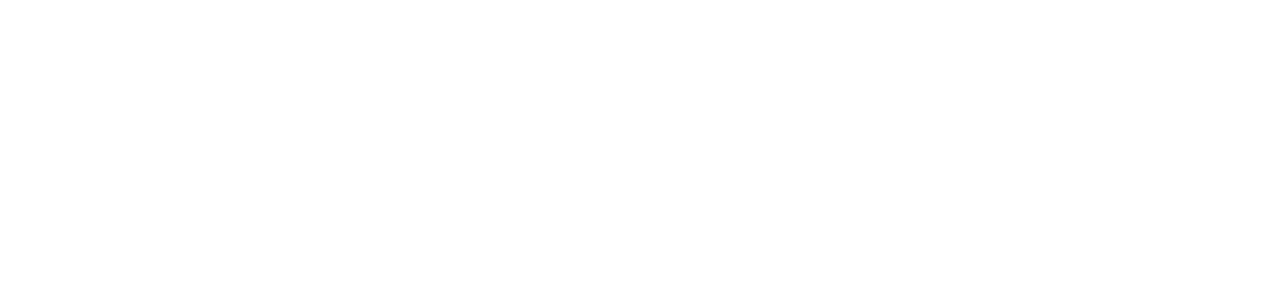
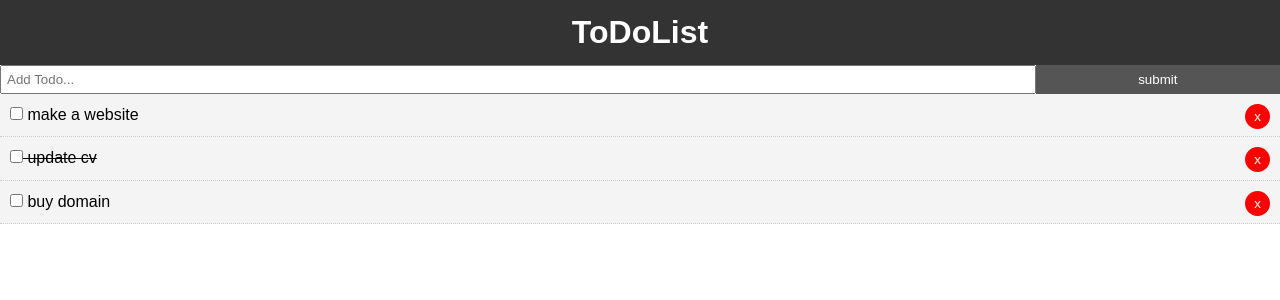
Before and after one commit to RicardoSerranoPena/vue_todolist, a Vue app: page / in a window 1280 px wide. Shown: the top 300 px of the page. Built offline with nearby package versions, Linux system fonts and the light colour scheme.

Commit message:
added the todos, todoitem, addTodo, and header to the app

```diff
--- a/package.json
+++ b/package.json
@@ -9,6 +9,7 @@
   },
   "dependencies": {
     "core-js": "^3.6.5",
+    "uuid": "^8.3.1",
     "vue": "^2.6.11"
   },
   "devDependencies": {
--- a/src/App.vue
+++ b/src/App.vue
@@ -1,15 +1,48 @@
 <template>
   <div id="app">
-
+    <Header />
+    <AddTodo />
+    <Todos v-bind:todos="todos" v-on:del-todo="deleteTodo"/>
   </div>
 </template>
 
 <script>
+import Todos from './components/Todos';
+import Header from './components/layouts/Header';
+import AddTodo from './components/AddTodo';
 
 export default {
   name: 'app',
   components: {
-
+    Todos,
+    Header,
+    AddTodo
+  },
+  data() {
+    return {
+      todos: [
+        {
+          id: 1,
+          title: "make a website",
+          completed: false
+        },
+        {
+          id: 2,
+          title: "update cv",
+          completed: true
+        },
+        {
+          id: 3,
+          title: "buy domain",
+          completed: false
+        }
+      ]
+    }
+  },
+  methods: {
+    deleteTodo(id) {
+      this.todos = this.todos.filter(todo => todo.id !== id)
+    }
   }
 }
 </script>
@@ -20,9 +53,19 @@
     margin: 0;
     padding: 0;
   }
-
   body {
     font-family: Arial, Helvetica, sans-serif;
     line-height: 1.4;
   }
+  .btn {
+    display: inline-block;
+    border: none;
+    background: #555;
+    color: #fff;
+    padding: 7px 20px;
+    cursor: pointer;
+  }
+  .btn:hover {
+    background: #666;
+  }
 </style>
--- /dev/null
+++ b/src/components/AddTodo.vue
@@ -0,0 +1,42 @@
+<template>
+    <form @submit="addTodo">
+        <input type="text" v-model="title" name="title" placeholder="Add Todo...">
+        <input type="submit" value="submit" class="btn">
+    </form>
+</template>
+
+<script>
+import uuid from 'uuid';
+
+export default {
+    name: "AddTodo",
+    data() {
+        return {
+            title:''
+        }
+    },
+    methods: {
+        addTodo() {
+            const newTodo = {
+                id: uuid.v4(),
+                title: this.title,
+                completed: false
+            }
+            this.$emit('add-todo', newTodo)
+        }
+    }
+}
+</script>
+
+<style scoped>
+  form {
+    display: flex;
+  }
+  input[type="text"] {
+    flex: 10;
+    padding: 5px;
+  }
+  input[type="submit"] {
+    flex: 2;
+  }
+</style>
--- /dev/null
+++ b/src/components/TodoItem.vue
@@ -0,0 +1,44 @@
+<template>
+    <div class="todo-item" v-bind:class="{'is-complete':todo.completed}">
+        <p>
+            <input type="checkbox" v-on:change="markComplete">
+            {{todo.title}}
+            <button @click="$emit('del-todo', todo.id)"
+            class="del">x</button>
+        </p>
+
+
+    </div>
+</template>
+
+<script>
+export default {
+    name: "TodoItem",
+    props: ["todo"],
+    methods: {
+        markComplete() {
+            this.todo.completed = !this.todo.completed;
+        }
+    }
+}
+</script>
+
+<style scoped>
+  .todo-item {
+    background: #f4f4f4;
+    padding: 10px;
+    border-bottom: 1px #ccc dotted;
+  }
+  .is-complete {
+    text-decoration: line-through;
+  }
+  .del {
+    background: #ff0000;
+    color: #fff;
+    border: none;
+    padding: 5px 9px;
+    border-radius: 50%;
+    cursor: pointer;
+    float: right;
+  }
+</style>
--- /dev/null
+++ b/src/components/Todos.vue
@@ -0,0 +1,23 @@
+<template>
+    <div>
+        <div v-bind:key="todo.id" v-for="todo in todos">
+            <TodoItem v-bind:todo="todo" v-on:del-todo="$emit('del-todo',todo.id)"/>
+        </div>
+    </div>
+</template>
+
+<script>
+import TodoItem from './TodoItem';
+
+export default {
+    name: "Todos",
+    components: {
+        TodoItem
+    },
+    props: ["todos"]
+}
+</script>
+
+<style scoped>
+
+</style>
--- /dev/null
+++ b/src/components/layouts/Header.vue
@@ -0,0 +1,27 @@
+<template>
+    <div>
+        <h1 class="header">ToDoList</h1>
+    </div>
+</template>
+
+<script>
+export default {
+    name: "Header"
+}
+</script>
+
+<style scoped>
+
+  .header {
+    background: #333;
+    color: #fff;
+    text-align: center;
+    padding: 10px;
+  }
+  .header a {
+    color: #fff;
+    padding-right: 5px;
+    text-decoration: none;
+  }
+
+</style>
```
Also changed, not shown: 1 other file (tests, documents, lock files or other folders).
